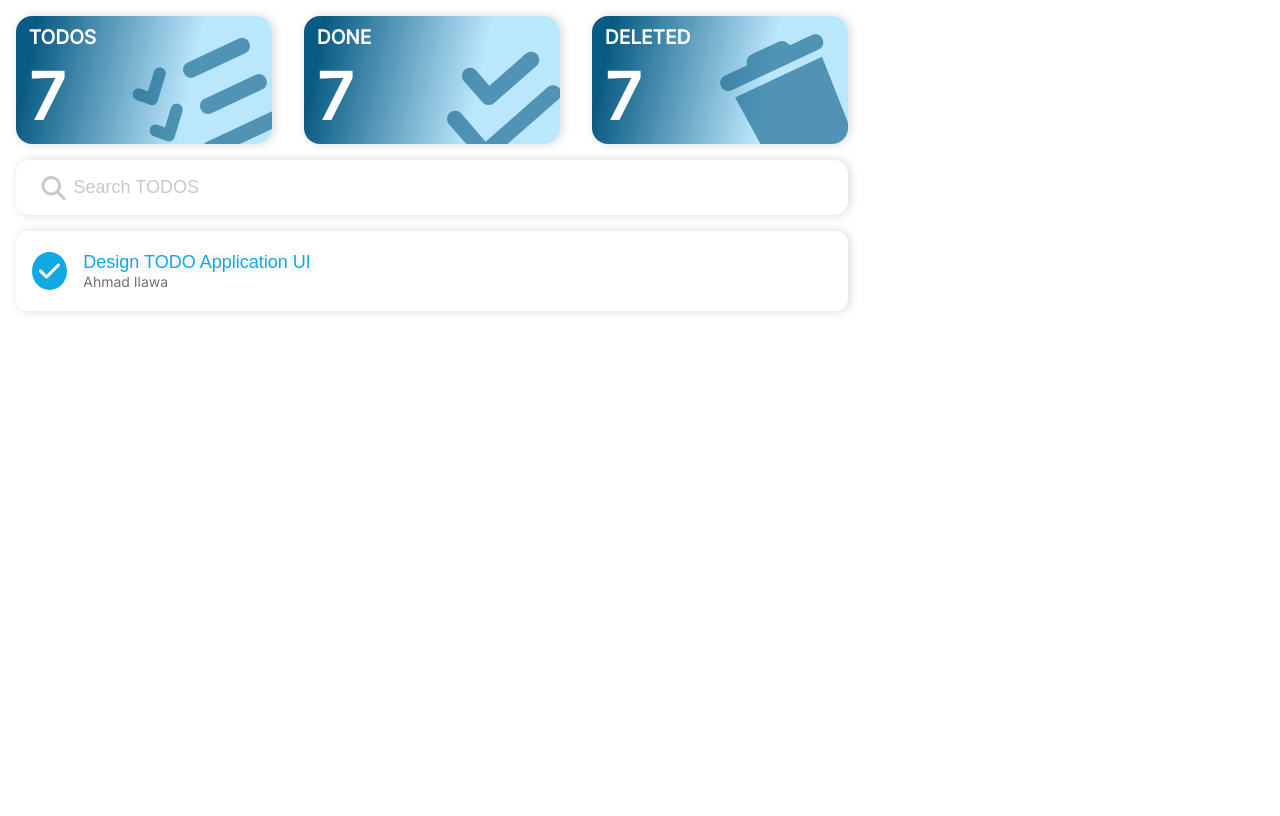
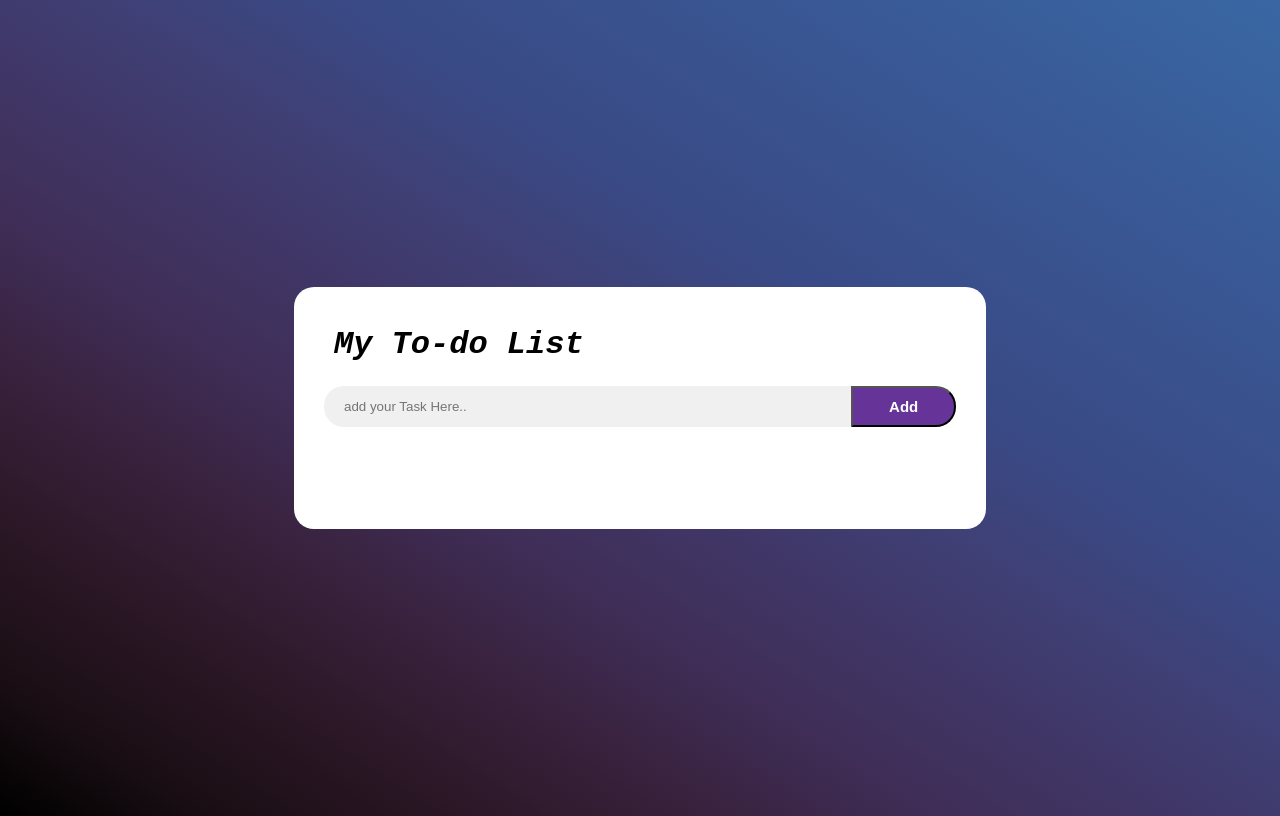
Before and after one commit to Anil9651080/ToDoList, a plain HTML site: page index.html in a window 1280 px wide. Drawn offline with Linux system fonts and the light colour scheme.

Commit message:
todo list app

```diff
--- a/index.html
+++ b/index.html
@@ -5,66 +5,27 @@
     <meta charset="UTF-8">
     <meta http-equiv="X-UA-Compatible" content="IE=edge">
     <meta name="viewport" content="width=device-width, initial-scale=1.0">
-    <title>Document</title>
-    <link rel="stylesheet" href="style.css">
-    <link rel="preconnect" href="https://fonts.googleapis.com">
-    <link rel="preconnect" href="https://fonts.gstatic.com" crossorigin>
-    <link href="https://fonts.googleapis.com/css2?family=Inter&display=swap" rel="stylesheet">
-
+    <title>To Do App - AzaanUllah Khan</title>
+    <link rel="stylesheet" href="./style.css">
 </head>
 
 <body>
-    <div class="container">
-        <aside>
-            <div class="task"></div>
-
-
-        </aside>
-        <main>
-            <div class="card-list">
-                <div class="card">
-                    <div class="card-body">
-                        <p class="title">TODOS</p>
-                        <p class="no">7</p>
-                    </div>
-                    <i class="fa-sharp fa-solid fa-list-check"></i>
-                </div>
-                <div class="card">
-                    <div class="card-body">
-                        <p class="title">DONE</p>
-                        <p class="no">7</p>
-                    </div>
-                    <i class="fa-sharp fa-solid fa-check-double" style="transform:rotate(3.79deg);"></i>
-                </div>
-                <div class="card">
-                    <div class="card-body">
-                        <p class="title">DELETED</p>
-                        <p class="no">7</p>
-                    </div>
-                    <i class="fa-solid fa-trash"></i>
-
-                </div>
+    <div class="main" id="height">
+        <div class="top">
+            <div class="header">
+                <h1>My To-do List</h1>
             </div>
-            <div class="task-list">
-                <div class="search">
-                    <i class="fa-solid fa-magnifying-glass"></i>
-                    <input type="text" placeholder="Search TODOS">
-                </div>
-                <div class="list">
-                    <div class="task">
-                        <i class="fa-solid fa-check check-box"></i>
-                        <div class="task-body">
-                            <input type="text" value="Design TODO Application UI" disabled>
-                            <p>Ahmad Ilawa</p>
-                        </div>
-                    </div>
-
-                </div>
+            <div class="search">
+                <input type="text" placeholder="add your Task Here.." id="inputField">
+                <button onclick="addTheTask()">Add</button>
             </div>
-        </main>
-
+        </div>
+        <div class="section">
+            <ul id="Tasks"></ul>
+        </div>
     </div>
-    <script src="https://kit.fontawesome.com/83d1245909.js" crossorigin="anonymous"></script>
+    <button onclick="h()" style="display: none;">as</button>
+    <script src="./script.js"></script>
 </body>
 
 </html>
--- /dev/null
+++ b/script.js
@@ -0,0 +1,44 @@
+
+var input = document.getElementById("inputField")
+var tasks = document.getElementById("Tasks")
+function addTheTask() {
+    if (input.value != "") {
+        var li = document.createElement("li")
+        var p = document.createElement("p")
+        p.innerHTML = input.value
+        li.appendChild(p)
+        tasks.appendChild(li)
+        var div = document.createElement("div")
+        li.appendChild(div)
+        var add = document.createElement("button")
+        add.innerHTML = "Done"
+        div.appendChild(add)
+        add.onclick = function () {
+            if (p.style.textDecoration != "line-through") {
+                p.style.textDecoration = "line-through"
+            }
+            else {
+                p.style.textDecoration = "none"
+            }
+        }
+        var span = document.createElement("button")
+        span.innerHTML = "X"
+        div.appendChild(span)
+        span.onclick = function () {
+            li.parentElement.removeChild(li);
+        };
+        input.value = ""
+    }
+    else {
+        alert("error")
+    }
+}
+setInterval(h, 1000)
+function h() {
+    var offsetHeight = document.getElementById('height');
+    console.log(offsetHeight.clientHeight)
+    if (offsetHeight.clientHeight > 600) {
+        document.getElementById("height").style.height = "600px"
+        document.getElementById("height").style.paddingBottom = "30px"
+    }
+};
--- a/style.css
+++ b/style.css
@@ -1,151 +1,168 @@
-* {
+p {
+    margin: 0;
     padding: 0;
-    margin: 0;
-}
-body{
-    font-family: 'Inter', sans-serif;
-}
-main {
-    width: 65%;
-
 }
 
-main .card-list {
-
-    margin: 1em;
-    width: 100%;
-    display: flex;
-    justify-content: space-between;
-
-}
-
-main .card-list .card {
-    background: linear-gradient(281.77deg, #BBE7FC 32.97%, #095B83 92.16%);
-    color: white;
-    border-radius: 16px;
-    position: relative;
+body {
+    background-image: linear-gradient(to right top, #000000, #1b0f15, #2b1726, #38213c, #3f2d56, #403666, #3f4076, #394a86, #39518d, #395895, #39609c, #3967a3);
+    background-repeat: no-repeat;
+    height: 100vh;
     overflow: hidden;
-    width: 256px;
-    height: 128px;
-    box-shadow: 2px 0 8px 0px #66666640;
-}
-
-main .card-list .card .card-body {
-    width: 90%;
-    height: 100%;
-    display: flex;
-    flex-direction: column;
-    justify-content: space-evenly;
-
-    margin: 0 auto;
-}
-
-main .card-list .card .no {
-
-    font-size: 64px;
-
-    font-weight: 700;
-}
-
-main .card-list .card .title {
-    font-weight: 700;
-
-    font-size: 1.2em;
-}
-
-main .card-list .card i {
-    font-size: 8em;
-    color: #095B8399;
-    position: absolute;
-    right: 0;
-    top: 20%;
-    transform: rotate(-25.1deg);
-}
-
-main .task-list {
-    width: 100%;
-    display: flex;
-    flex-direction: column;
-    justify-content: center;
-    gap: 1em;
-    margin: 1em;
-
-}
-main .task-list .search{
-    width: 100%;
     display: flex;
     justify-content: center;
     align-items: center;
-    gap: 0.5em;
-    height:55px;
-    background-color: #FFFFFF;
-    box-shadow: 2px 0 8px 0px #66666640;
+    flex-direction: column;
+}
 
+.main {
+    background-color: white;
+    padding: 0px 30px 50px;
+    width: 50%;
+    border-radius: 20px;
+    height: auto;
+    overflow: scroll;
+    position: relative;
+}
 
-    border-radius: 14px;
+::-webkit-scrollbar {
+    width: 1px;
+    height: 1px;
+    background-color: transparent;
+}
 
+::-webkit-scrollbar-corner {
+    width: 1px;
+    height: 1px;
+    background-color: transparent;
+}
 
+.header h1 {
+    font-family: 'Courier New', Courier, monospace;
+    font-style: italic;
+    padding: 2px 10px;
 }
-main .task-list .search  i{
-    font-size: 24px;
-    color: #C8C8C8;
+
+.top {
+    position: sticky;
+    top: 0;
+    left: 0;
+    background-color: white;
+    padding: 15px 0 20px;
 }
-main .task-list .search input{
-    width: 90%;
+
+.search {
+    width: 100%;
+    display: flex;
+    border-radius: 20px;
+    justify-content: center;
+    background-color: rgb(240, 240, 240);
+}
+
+.search input {
+    width: 100%;
+    background-color: transparent;
     border: none;
     outline: none;
-    font-size: 18px;
-
-}
-main .task-list .search input::placeholder{
-    color: #C8C8C8;
+    padding: 10px 10px 10px 20px;
 }
 
-
-
-
-main .task-list .list .task {
-    width: 100%;
-    display: flex;
-    justify-content: center;
-    align-items: center;
-    gap: 1em;
-    background-color: #FFFFFF;
-    box-shadow: 2px 0 8px 0px #66666640;
-    border-radius: 12px;
-    height: 80px;
-
-
-}
-main .task-list .list .task .check-box{
-    border-radius:50%;
-    padding: 0.3em;
-    font-size: 24px;
+.search button {
+    background-color: rebeccapurple;
+    padding: 10px;
+    border-top-right-radius: 20px;
+    border-bottom-right-radius: 20px;
     color: white;
-
-    background-color: #11A8E6;
-}
-main .task-list .list .task .task-body{
-    width: 90%;
-
+    font-weight: bolder;
+    font-size: 15px;
+    width: 20%;
 }
 
-main .task-list .list .task .task-body input{
-    outline: none;
-    border: 1px solid #11A8E6;
-    color: #11A8E6;;
-    border-radius: 4px;
-    font-size: 18px;
-
+ul {
+    list-style: none;
+    display: flex;
+    flex-direction: column;
+    align-items: center;
+    justify-content: center;
+    padding: 0;
 }
 
-
-main .task-list .list .task input:disabled{
-    border:none;
+ul li {
+    width: 95%;
+    padding: 15px;
+    border: 1px solid black;
+    border-top: none;
+    font-size: 20px;
+    font-weight: bolder;
+    display: flex;
+    justify-content: space-between;
 }
 
+ul li:nth-of-type(1) {
+    border-top: 1px dashed black;
+}
 
-main .task-list .list .task .task-body p{
-    font-size: 14px;
-    color: #434343BF;
+ul li:hover {
+    background-color: rgb(255, 250, 250);
 }
+
+li div {
+    background-color: transparent;
+    display: flex;
+    justify-content: space-between;
+    width: 100px;
+}
+
+li div button {
+    background-color: transparent;
+    font-weight: bold;
+    outline: none;
+    border: none;
+    width: 60%;
+    padding: 10px;
+}
+
+li button:nth-of-type(2) {
+    width: 30%;
+    border-radius: 50%;
+    padding: 10px;
+    text-align: center;
+}
+
+li button:nth-of-type(2):hover {
+    background-color: rgba(255, 0, 0, 0.3);
+}
+
+li div button:hover {
+    background-color: rgb(240, 240, 240);
+}
+
+@media screen and (max-width: 850px) {
+    .main {
+        width: 70%;
+    }
+}
+
+@media screen and (max-width: 500px) {
+    .main {
+        width: 80%;
+    }
+
+    h1 {
+        font-size: 30px;
+    }
+}
+
+@media screen and (max-width: 500px) {
+    h1 {
+        font-size: 30px;
+        text-align: center;
+    }
+}
+
+@media screen and (max-width: 350px) {
+    .search {
+        width: 110%;
+        margin: auto;
+        margin-left: -10px;
+    }
+}
```
